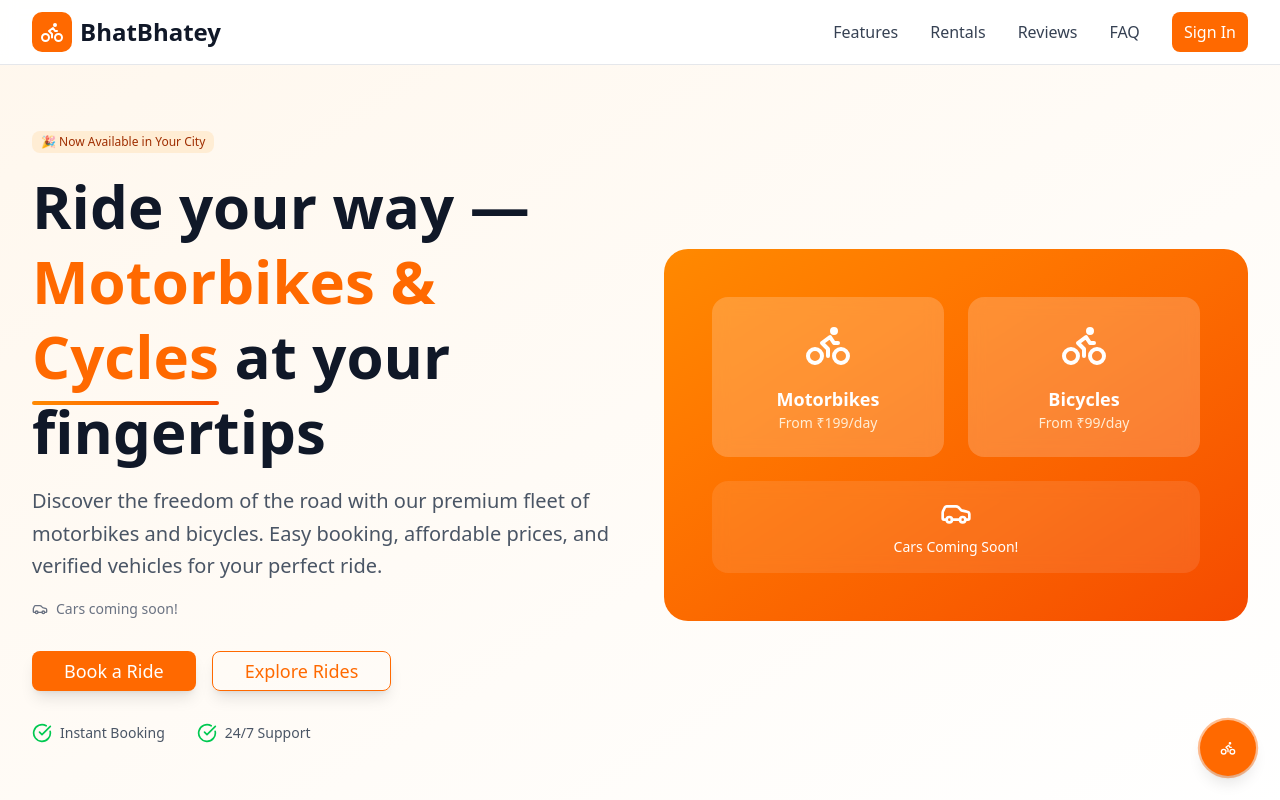
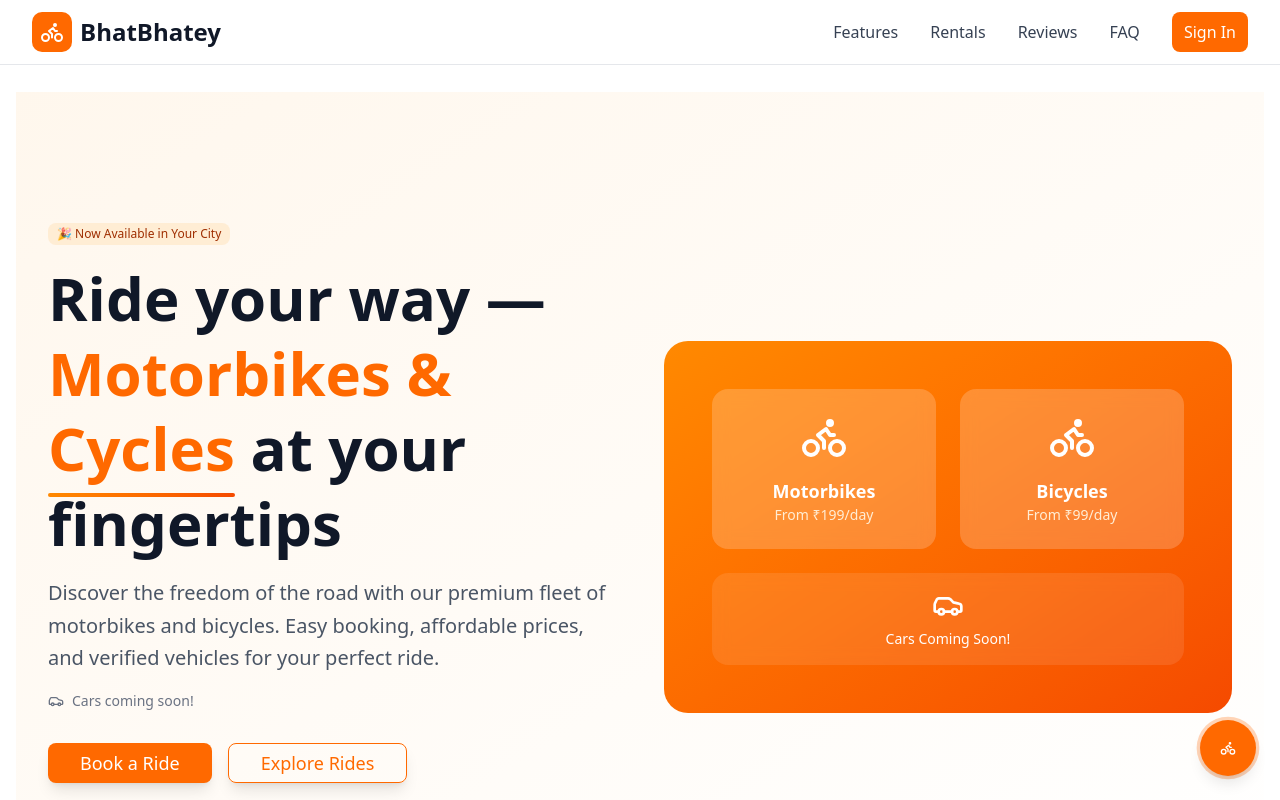
Before and after one commit to samrat-gh/bhatbhatey, a Next.js app: page / in a window 1280 px wide. Shown: the top 800 px of the page. Built offline with nearby package versions, Linux system fonts and the light colour scheme.

Commit message:
initialize admin panel

```diff
--- a/app/page.tsx
+++ b/app/page.tsx
@@ -2,7 +2,7 @@ import LandingPage from '@/components/landing-page';
 
 export default function Home() {
   return (
-    <div>
+    <div className="container mx-auto px-4 py-7">
       <LandingPage />
     </div>
   );
--- a/components/navbar/index.tsx
+++ b/components/navbar/index.tsx
@@ -3,10 +3,12 @@ import NavItems from './nav-items';
 
 export default function Navbar() {
   return (
-    <header className="fixed top-0 z-50 w-full border-b border-gray-200 bg-white/95 backdrop-blur-sm">
-      <NavItems>
-        <LoginTrigger />
-      </NavItems>
-    </header>
+    <div className="mb-16">
+      <header className="fixed top-0 z-50 w-full border-b border-gray-200 bg-white/95 backdrop-blur-sm">
+        <NavItems>
+          <LoginTrigger />
+        </NavItems>
+      </header>
+    </div>
   );
 }
```
Also changed, not shown: public/bikes/royal-enfield-sports.jpg (added).
